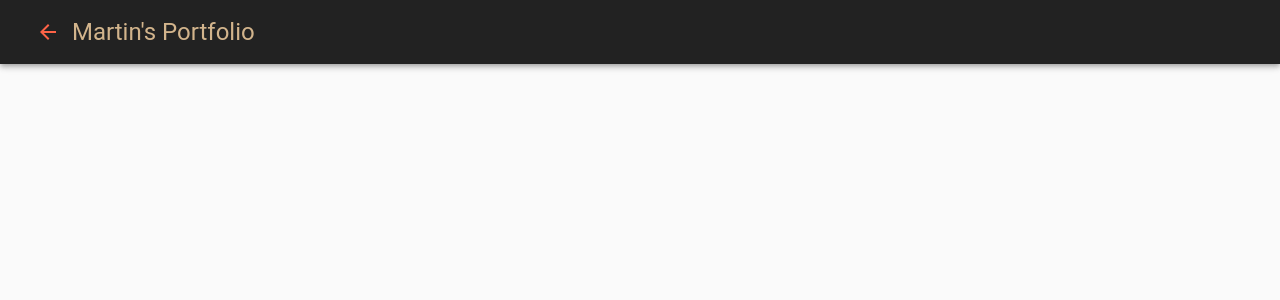
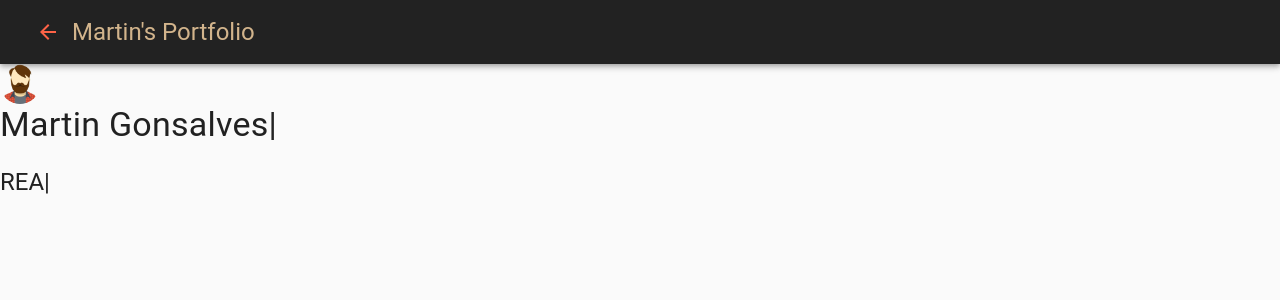
Before and after one commit to martinigonsalvess/Portfolio_React_MaterialUI, a React (Create React App) app: page / in a window 1280 px wide. Shown: the top 300 px of the page. Built offline with nearby package versions, Linux system fonts and the light colour scheme.

Commit message:
add typography typed

```diff
--- a/package.json
+++ b/package.json
@@ -12,6 +12,7 @@
     "react": "^17.0.1",
     "react-dom": "^17.0.1",
     "react-scripts": "4.0.3",
+    "react-typed": "^1.2.0",
     "web-vitals": "^1.1.1"
   },
   "scripts": {
--- /dev/null
+++ b/src/components/Header.js
@@ -0,0 +1,25 @@
+import React from "react";
+import { Typography, Avatar, Grid, Box } from "@material-ui/core";
+import Typed from "react-typed";
+import avatar from "../avatar.png";
+
+const Header = () => {
+  return (
+    <Box>
+      <Avatar src={avatar} alt="Martin" />
+      <Typography variant="h4">
+        <Typed strings={["Martin Gonsalves"]} typeSpeed={30} />
+      </Typography>
+      <br />
+      <Typography variant="h5">
+        <Typed
+          strings={["HTML", "CSS", "JAVASCRIPT", "REACT", "Frontend Developer"]}
+          typeSpeed={80}
+          backSpeed={40}
+        />
+      </Typography>
+    </Box>
+  );
+};
+
+export default Header;
--- a/src/components/index.js
+++ b/src/components/index.js
@@ -1,10 +1,12 @@
 import React from "react";
 import Navbar from "./Navbar";
+import Header from "./Header";
 
 const Home = () => {
   return (
     <div>
       <Navbar />
+      <Header />
     </div>
   );
 };
```
Also changed, not shown: 1 other file (tests, documents, lock files or other folders).
